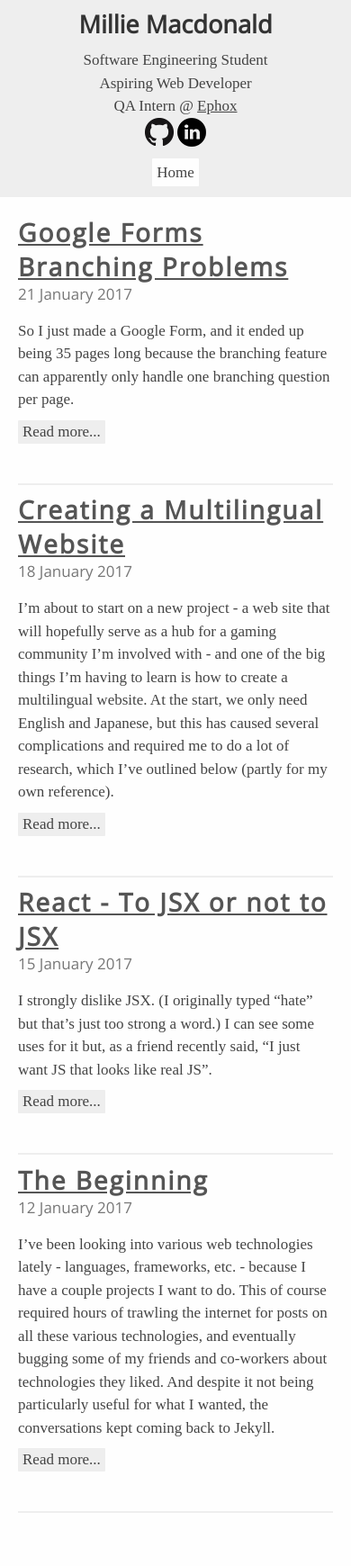
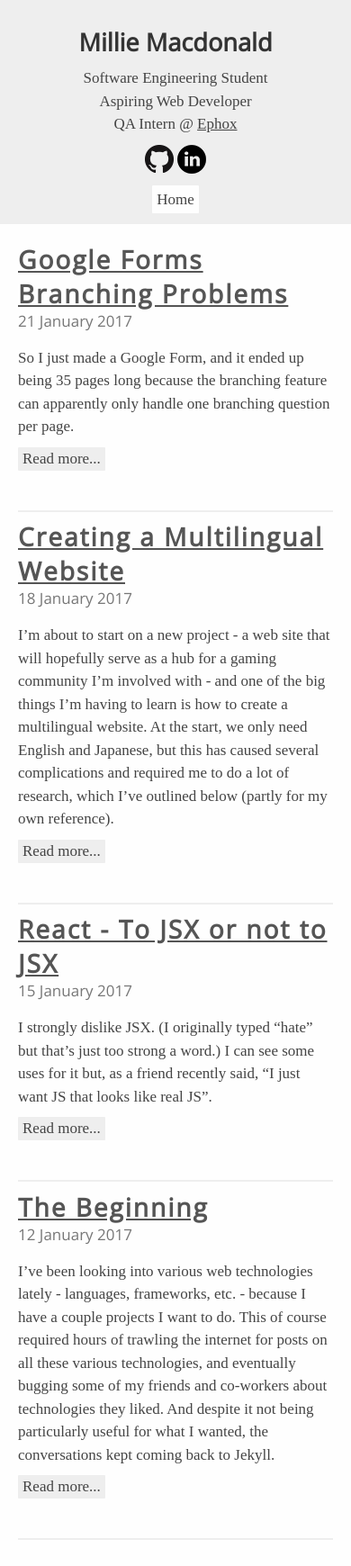
Before and after one commit to metricjs/metricjs.github.io, a Jekyll site: the page built from index.html, in a window 390 px wide. Shown: the whole page at 90% size. Built offline with Jekyll 4.4.1, drawn with Linux system fonts in a browser that asks for light colours; some web fonts are replaced; before the commit the page ends 1710 px from its top, so only the background shows below that.

Commit message:
Forgot a margin

```diff
--- a/css/main.css
+++ b/css/main.css
@@ -119,10 +119,6 @@ main {
 		visibility: hidden;
 	}
 
-	#sidebar_text {
-		margin: 0;
-	}
-
 	#sidebar_nav {
 		display: block;
 		visibility: visible;
```
